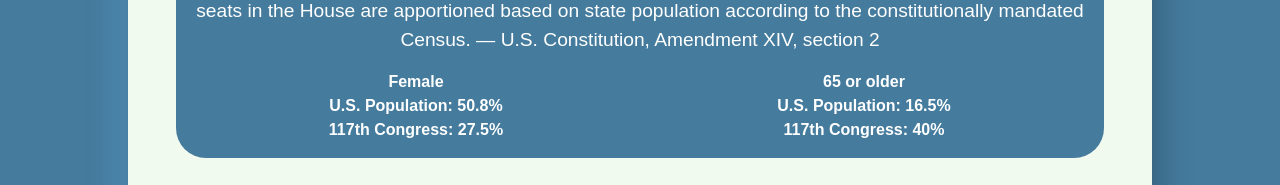
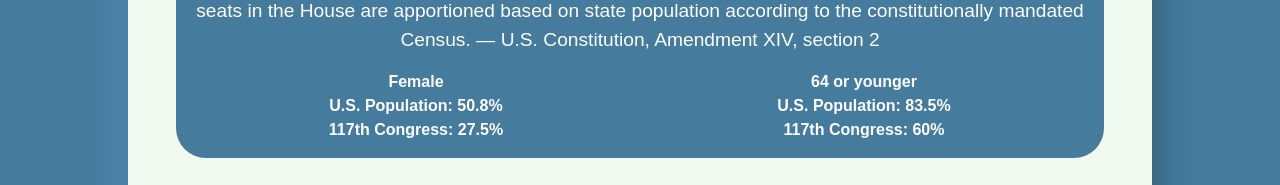
Before and after one commit to Mod-4-Capstone/we-the-people-fe, a React (Create React App) app: page / in a window 1280 px wide. Shown: the part 264-449 px from the top of the page. Built offline with nearby package versions, Linux system fonts and the light colour scheme; a web font is replaced by a local one.

Commit message:
Update age hook

```diff
--- a/src/components/Quiz/Quiz.js
+++ b/src/components/Quiz/Quiz.js
@@ -78,9 +78,9 @@ const Quiz = (props) => {
             <p className="congress-rep">117th Congress: 27.5%</p>
           </div>
           <div className="age-hook">
-            <p className="age">65 or older</p>
-            <p className="us-population-rep">U.S. Population: 16.5%</p>
-            <p className="congress-rep">117th Congress: 40%</p>
+            <p className="age">64 or younger</p>
+            <p className="us-population-rep">U.S. Population: 83.5%</p>
+            <p className="congress-rep">117th Congress: 60%</p>
           </div>
         </section>
       </div>
```
